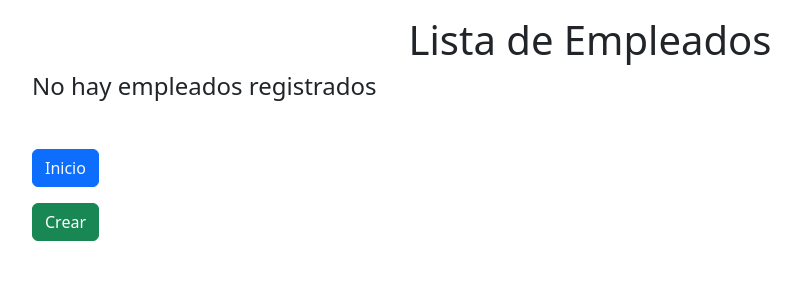
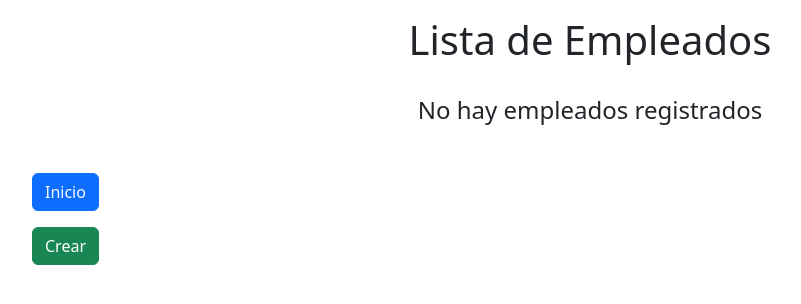
Before and after one commit to EbanSnt/-WebApp, a Django app: template biblioteca/templates/empleado_lista.jinja2 in a window 1280 px wide. Shown: the part 88-392 px from the top of the page, without its empty margins (50-851 px from the left). Run offline with Django 4.2, Linux system fonts and the light colour scheme; the template is opened without the code that fills it, so the values that code supplies are empty.

Commit message:
FixedUrlsandStyles

```diff
--- a/biblioteca/forms.py
+++ b/biblioteca/forms.py
@@ -6,3 +6,8 @@ class EmpleadoForm(forms.ModelForm):
     class Meta():
         model = Empleado
         fields = '__all__'
+        widgets={"nombre":forms.TextInput(attrs={"class":"form-control my-3"}),
+                 "apellido":forms.TextInput(attrs={"class":"form-control my-3"}),
+                 "numero_legajo":forms.TextInput(attrs={"class":"form-control my-3","type":"number"}),
+                 "activo":forms.CheckboxInput(attrs={"class":"form-check-input my-2"})
+                 }
--- a/biblioteca/templates/empleado_actualizar.jinja2
+++ b/biblioteca/templates/empleado_actualizar.jinja2
@@ -35,6 +35,11 @@
     <br />
     </div>
     <input id="button" class="btn btn-success" type="submit" value="Actualizar" />
+    <div class="mt-2 ">
+      <a class="btn btn-primary text-light" class="" href="/api/empleados">
+        Volver
+      </a>
+    </div>
   </form>
   <script>
     var form = document.getElementById("form")
--- a/biblioteca/templates/empleado_lista.jinja2
+++ b/biblioteca/templates/empleado_lista.jinja2
@@ -47,12 +47,12 @@
         {% endfor %}
       </tbody>
       {% else %}
-        <h4>No hay empleados registrados</h4>
+        <h4 class="text-center my-4">No hay empleados registrados</h4>
       {% endif %}
     </table>
   </div>
   <div class="mt-5 ">
-    <a class="btn btn-primary text-light" class="" href="#">
+    <a class="btn btn-primary text-light" class="" href="/api">
       Inicio
     </a>
   </div>
--- a/biblioteca/templates/header.jinja2
+++ b/biblioteca/templates/header.jinja2
@@ -15,7 +15,7 @@
     <header class="bg-dark">
       <div class="d-flex w-100 py-3 container">
         <div class="w-25">
-          <a class="text-decoration-none" href="api/"
+          <a class="text-decoration-none" href="/api"
             ><h1 class="text-light">
               {% block heading %}Biblioteca App{% endblock %}
             </h1></a
@@ -44,7 +44,7 @@
 
               <a
                 class="mx-2 btn btn-primary text-light"
-                href="empleados/">Empleados</a>
+                href="/api/empleados">Empleados</a>
             </div>
           </nav>
         </div>
--- a/biblioteca/urls.py
+++ b/biblioteca/urls.py
@@ -4,6 +4,6 @@ from .views import *
 urlpatterns = [
     path("",index,name="index"),
     path("empleados/",empleado_lista, name="empleado_lista"),
-    path("empleados/nuevo",registrar_empleado, name="registrar_empleado"),
+    path("empleados/nuevo/",registrar_empleado, name="registrar_empleado"),
     path("empleados/<int:id>/modificar/",actualizar_empleado, name="actualizar_empleado"),
 ]
```
Also changed, not shown: biblioteca/templates/empleado_nuevo.jinja2 (+15 -12 lines).
